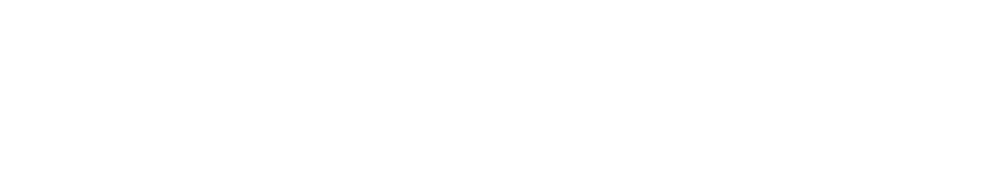
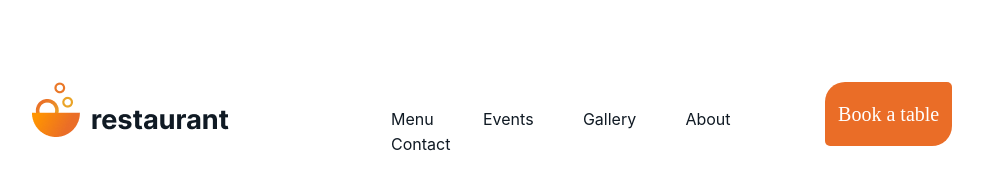
Before and after one commit to kawser-alam/Restaurant-Website, a plain HTML site: page index.html in a window 1280 px wide. Shown: the whole page, without its empty margins (148-1131 px from the left). Drawn offline with Linux system fonts and the light colour scheme.

Commit message:
navbar section done

```diff
--- a/index.html
+++ b/index.html
@@ -12,6 +12,21 @@
 <body>
     <header>
 
+        <!-- nav section  -->
+
+<nav>
+   <div class="bannerLogo">
+    <img src="images/logo.png" alt="">
+   </div>
+    <div class="navItems">
+        <a href="">Menu</a>
+        <a href="">Events</a>
+        <a href="">Gallery</a>
+        <a href="">About </a>
+        <a href="">Contact</a>
+    </div>
+    <button>Book a table</button>
+</nav>
     </header>
     <main>
 
--- a/style.css
+++ b/style.css
@@ -3,4 +3,46 @@
 
 * {
     font-family: "Poppins", sans-serif;
+    margin: 0 auto;
+    max-width: 1440px;
+    padding: 0;
 }
+
+/* nav section  */
+
+nav {
+    display: flex;
+    margin: 82px 180px 0px 180px;
+    justify-content: space-around;
+}
+
+.bannerLogo {
+    margin-right: 161px;
+    width: 198px;
+    height: 55px;
+}
+
+.navItems a {
+    margin-right: 45px;
+    text-decoration: none;
+    color: #101A24;
+    font-family: Inter;
+    font-size: 16px;
+    font-weight: 400;
+}
+.navItems{
+    margin-top: 25px;
+}
+
+nav button {
+    margin-left: 60px;
+    width: 167px;
+    height: 64px;
+    background-color: #EA6D27;
+    border: none;
+    border-radius: 20px 5px 20px 5px;
+    color: #FFF;
+    font-family: "David Libre";
+    font-size: 20px;
+    font-weight: 500;
+}
```
